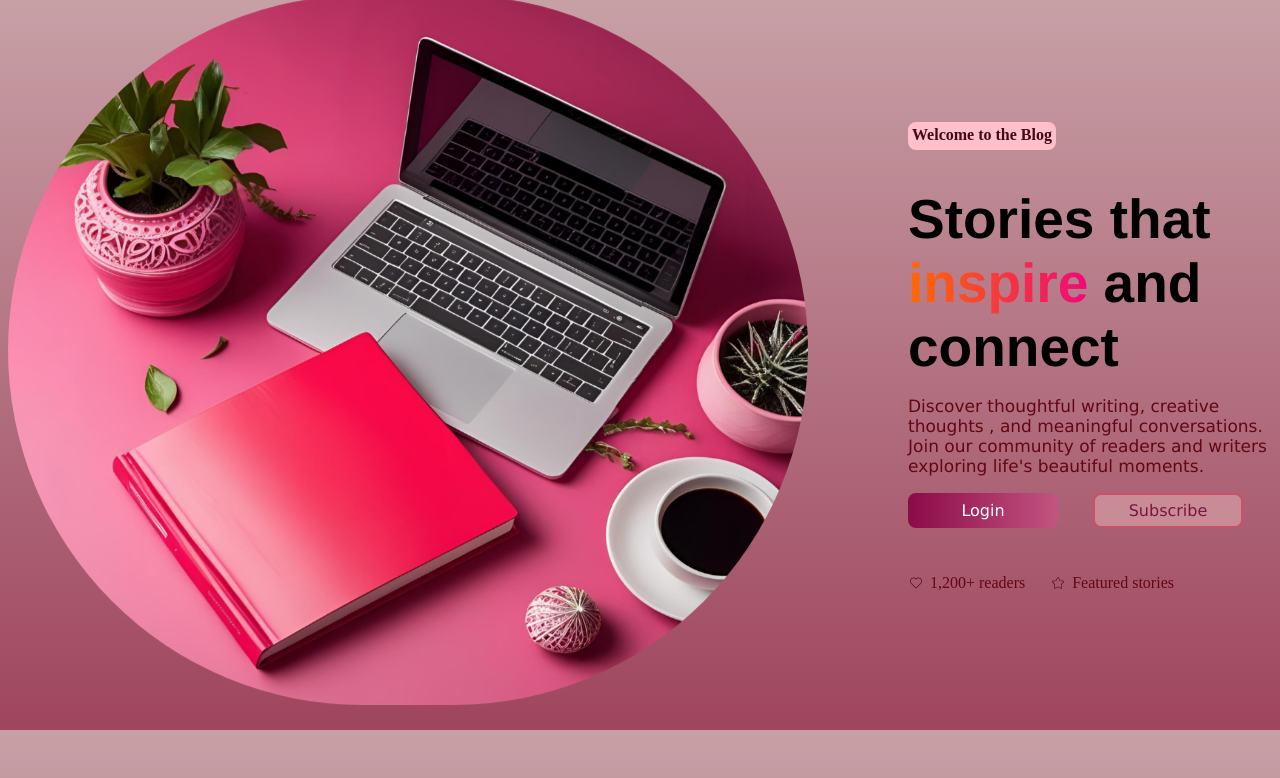
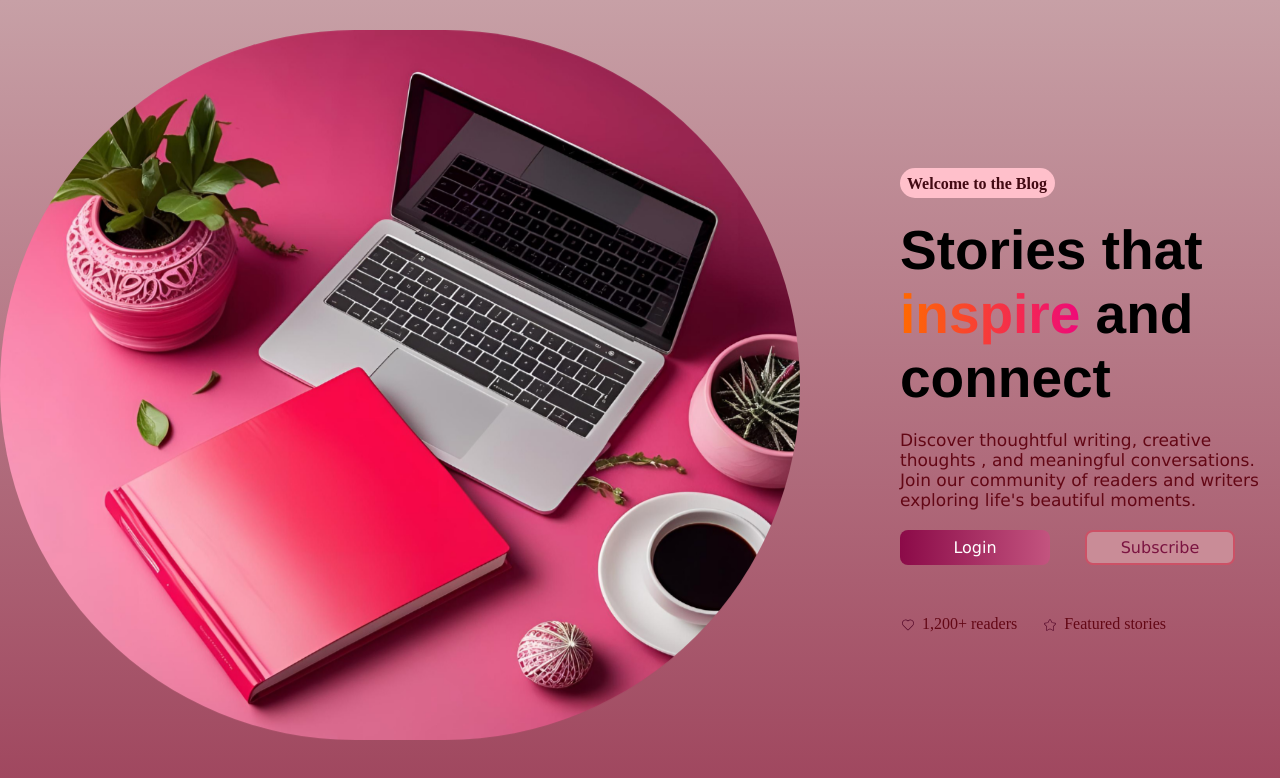
Before and after one commit to Disha-arch/Blogging-website, a React (Vite) app in the folder blog-web-app/: page / in a window 1280 px wide. Shown: the top 778 px of the page. Built offline with nearby package versions, Linux system fonts and the light colour scheme.

Commit message:
Updated Intro.css file

```diff
--- a/blog-web-app/src/App.css
+++ b/blog-web-app/src/App.css
@@ -0,0 +1,11 @@
+* {
+  margin: 0;
+  padding: 0;
+  box-sizing: border-box;
+}
+html,
+body {
+  margin: 0;
+  padding: 0;
+  height: 100%;
+}
--- a/blog-web-app/src/App.jsx
+++ b/blog-web-app/src/App.jsx
@@ -3,6 +3,7 @@ import { BrowserRouter as Router, Routes, Route } from "react-router-dom";
 import "./App.css";
 import Login from "./components/login/Login";
 import Intro from "./components/Intro/Intro";
+import Home from "./components/home/Home";
 
 function App() {
   return (
@@ -10,6 +11,7 @@ function App() {
       <Routes>
         <Route path="/" element={<Intro />}></Route>
         <Route path="/login" element={<Login />}></Route>
+        <Route path="/home" element={<Home />}></Route>
       </Routes>
     </Router>
   );
--- a/blog-web-app/src/components/Intro/Intro.css
+++ b/blog-web-app/src/components/Intro/Intro.css
@@ -1,12 +1,12 @@
-body {
-  background: linear-gradient(rgb(199, 160, 166), rgb(159, 69, 93));
-}
 .intro-main-div {
   display: flex;
   justify-content: center;
   align-items: center;
   flex-direction: row;
   gap: 100px;
+  min-width: 100vw;
+  background: linear-gradient(rgb(199, 160, 166), rgb(159, 69, 93));
+  min-height: 100vh;
 }
 .intro-img {
   animation: imageAnimation 4s ease-in-out infinite;
@@ -25,16 +25,17 @@ body {
 .text-div {
   display: flex;
   flex-direction: column;
+  gap: 20px;
 }
 .welcome-line-div {
   background-color: pink;
-  width: 140px;
-  border-radius: 8px;
-  height: 20px;
+  width: 155px;
+  border-radius: 15px;
+  height: 30px;
   color: rgb(67, 10, 19);
   font-family: "fantasy";
   font-weight: bold;
-  padding: 4px;
+  padding: 7px;
 }
 .main-title {
   font-size: 55px;
@@ -107,7 +108,7 @@ body {
   color: #630715;
 }
 .heart-shape {
-  margin-top: 17px;
+  margin-top: 2px;
   color: #540729;
 }
 .star-div {
@@ -119,6 +120,6 @@ body {
   color: #630715;
 }
 .star-shape {
-  margin-top: 17px;
+  margin-top: 2px;
   color: #540729;
 }
--- a/blog-web-app/src/components/home/Home.css
+++ b/blog-web-app/src/components/home/Home.css
@@ -0,0 +1,5 @@
+.main-home-div {
+  min-height: 100vh;
+  min-width: 100vw;
+  background-color: yellow;
+}
--- a/blog-web-app/src/components/home/Home.jsx
+++ b/blog-web-app/src/components/home/Home.jsx
@@ -0,0 +1,12 @@
+import React from "react";
+import "./Home.css";
+
+const Home = () => {
+  return (
+    <div className="main-home-div">
+      <h1>HI</h1>
+    </div>
+  );
+};
+
+export default Home;
```
Also changed, not shown: blog-web-app/public/f8295191-190e-4f03-85bf-0b0d0a4306df.jfif (deleted), 1 other file (tests, documents, lock files or other folders).
